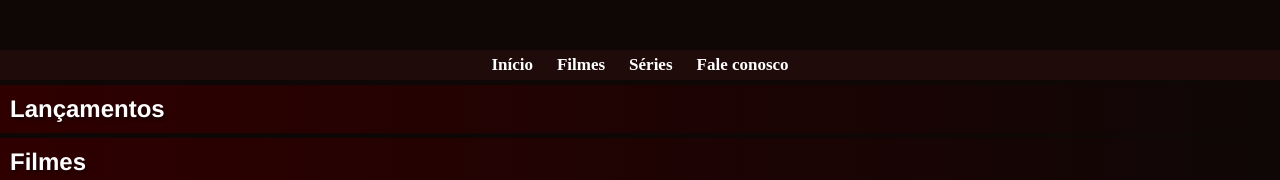
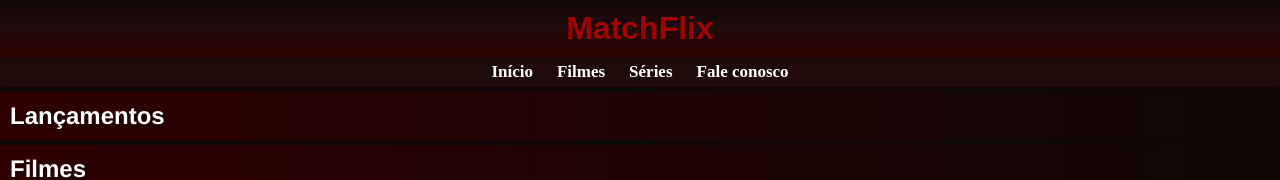
Before and after one commit to OImperador/Projeto-site-de-video, a plain HTML site: page index.html in a window 1280 px wide. Shown: the top 180 px of the page. Drawn offline with Linux system fonts and the light colour scheme.

Commit message:
Atualização

```diff
--- a/estilo/style.css
+++ b/estilo/style.css
@@ -20,9 +20,6 @@ body {
 
 header {
    background-image: linear-gradient(to bottom, #0F0606,#200B0B,#2F0000);
-   background-image: url("imagens/logodomatchaflix");
-   background-size: 300px 300px;
-   background-repeat: no-repeat;
    min-height: 50px;
    text-align: center;
 }
@@ -50,7 +47,7 @@ nav > a {
 }
 
 nav > a:hover {
-   background-color: #640000;
+   background-color: #860000;
 }
 
 main > section > h2 {
--- a/index.html
+++ b/index.html
@@ -9,7 +9,7 @@
 </head>
 <body>
     <header>
-
+         <h1>MatchFlix</h1>
     </header>
     <nav>
         <a href="#">Início</a>
```
